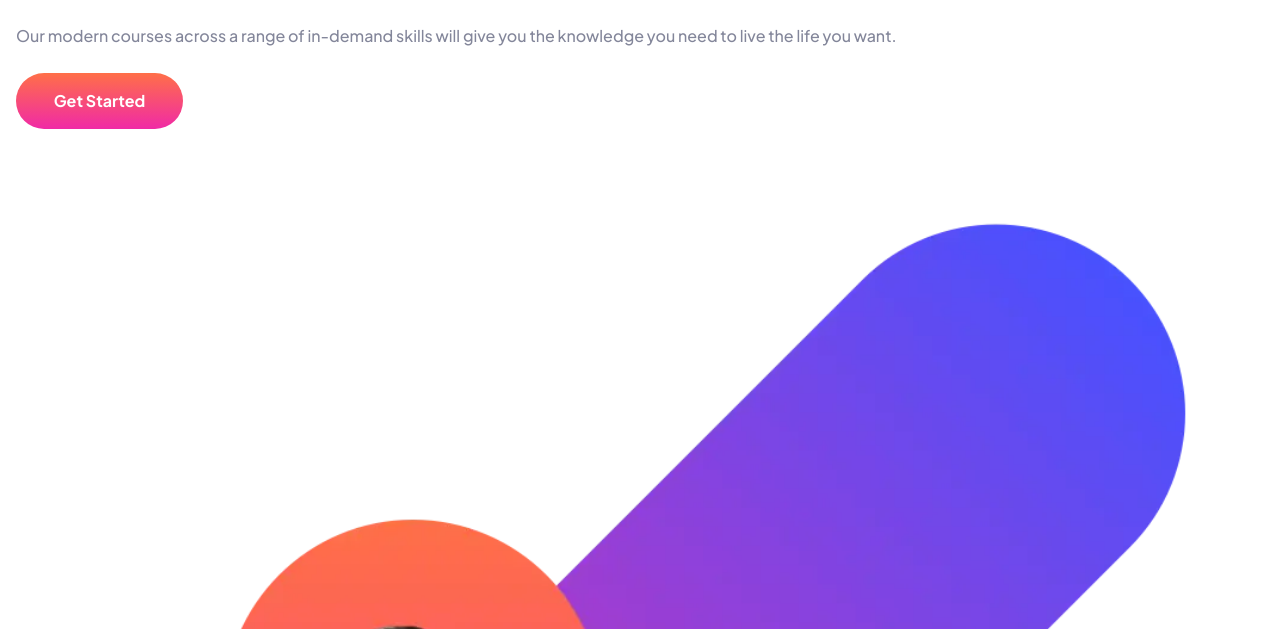
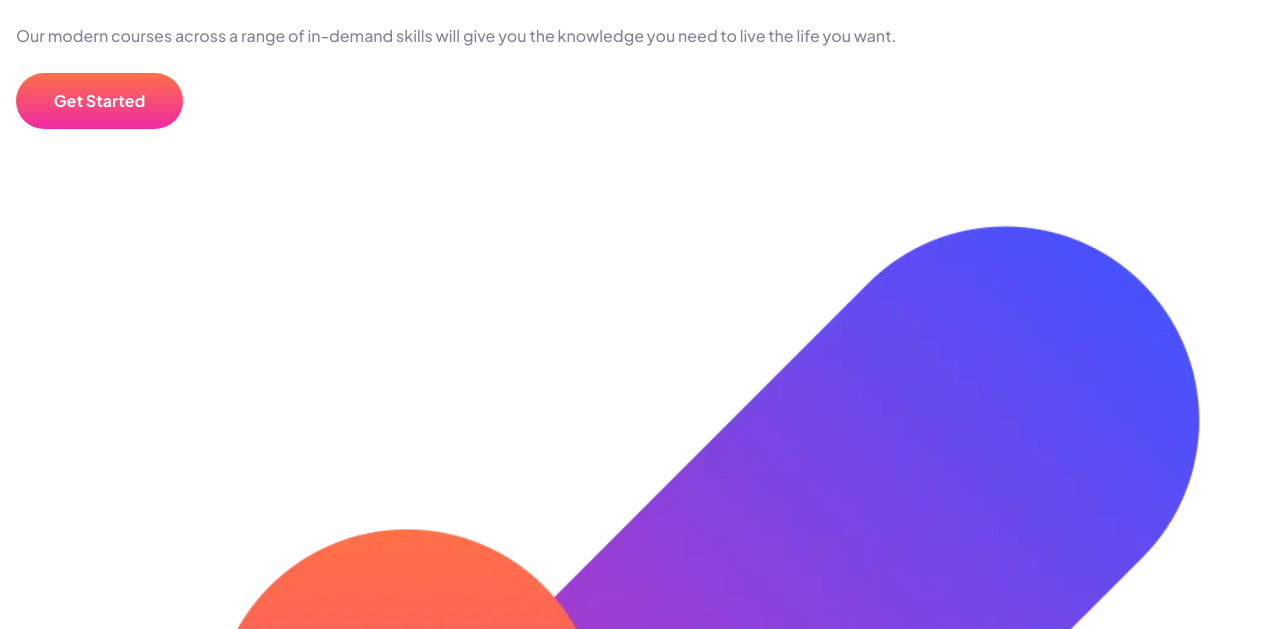
Before and after one commit to miguelzaga/skilled-elearning-landing-page, a plain HTML site: page index.html in a window 1280 px wide. Shown: the part 171-800 px from the top of the page. Drawn offline with Linux system fonts and the light colour scheme.

Commit message:
adjusted description img

```diff
--- a/app/stylesheets/scss/04-components/_description.scss
+++ b/app/stylesheets/scss/04-components/_description.scss
@@ -1,9 +1,9 @@
 @use "./../01-abstracts/" as *;
 
 .description {
-  margin: 38px 16px 66px;
+  margin: 38px 0 66px;
   &__container {
-    margin-bottom: 16px;
+    margin: 16px;
   }
   &__title {
     font-size: rem(40px);
--- a/index.html
+++ b/index.html
@@ -44,7 +44,6 @@
             Get Started
           </button>
         </div>
-        <div class="description__img-container">
           <picture>
             <source
               srcset="
@@ -70,7 +69,6 @@
               "
             />
           </picture>
-        </div>
       </section>
       <section class="grid">
         <div class="grid__wrapper">
```
Also changed, not shown: app/stylesheets/css/style.css.
